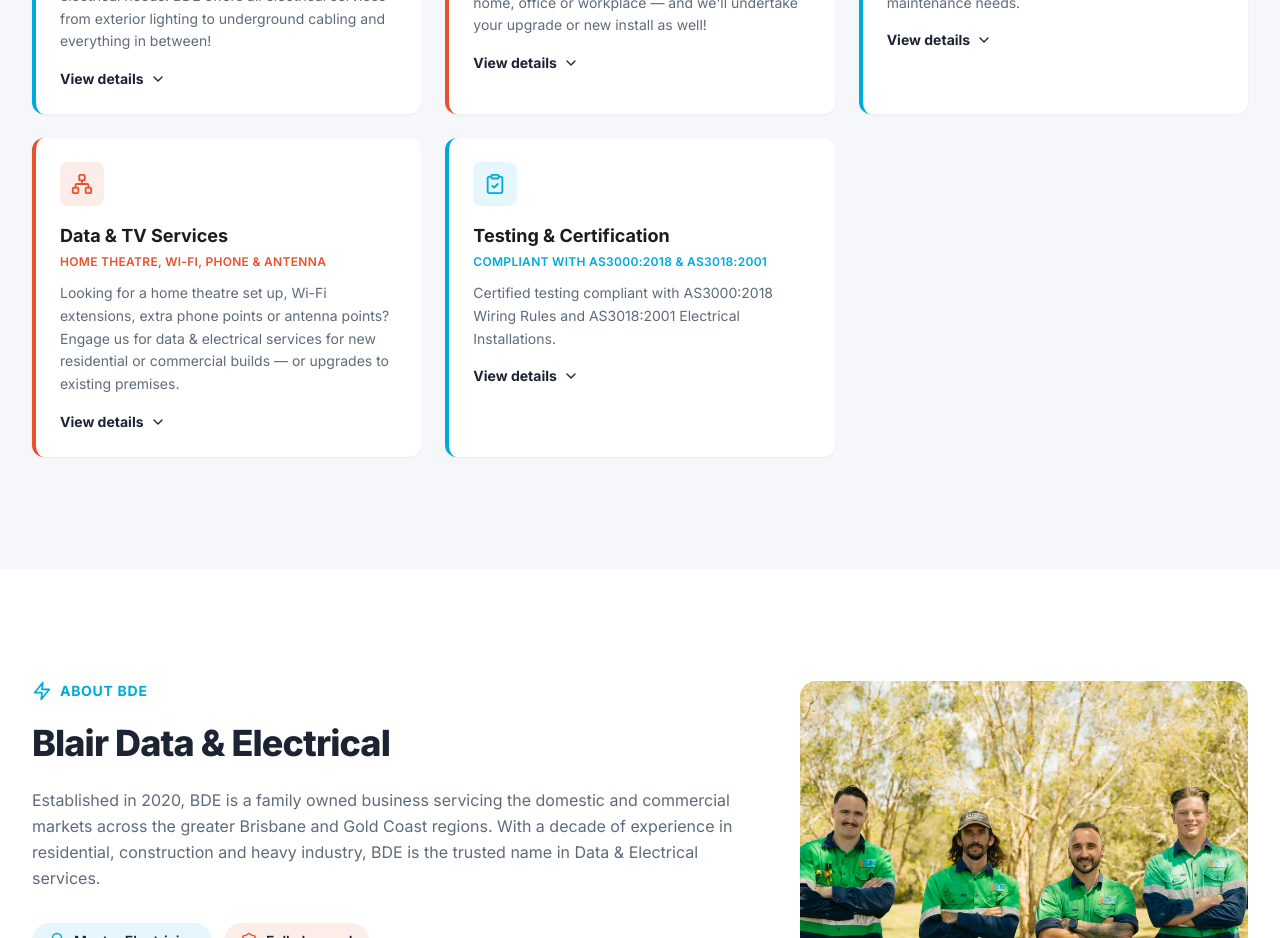
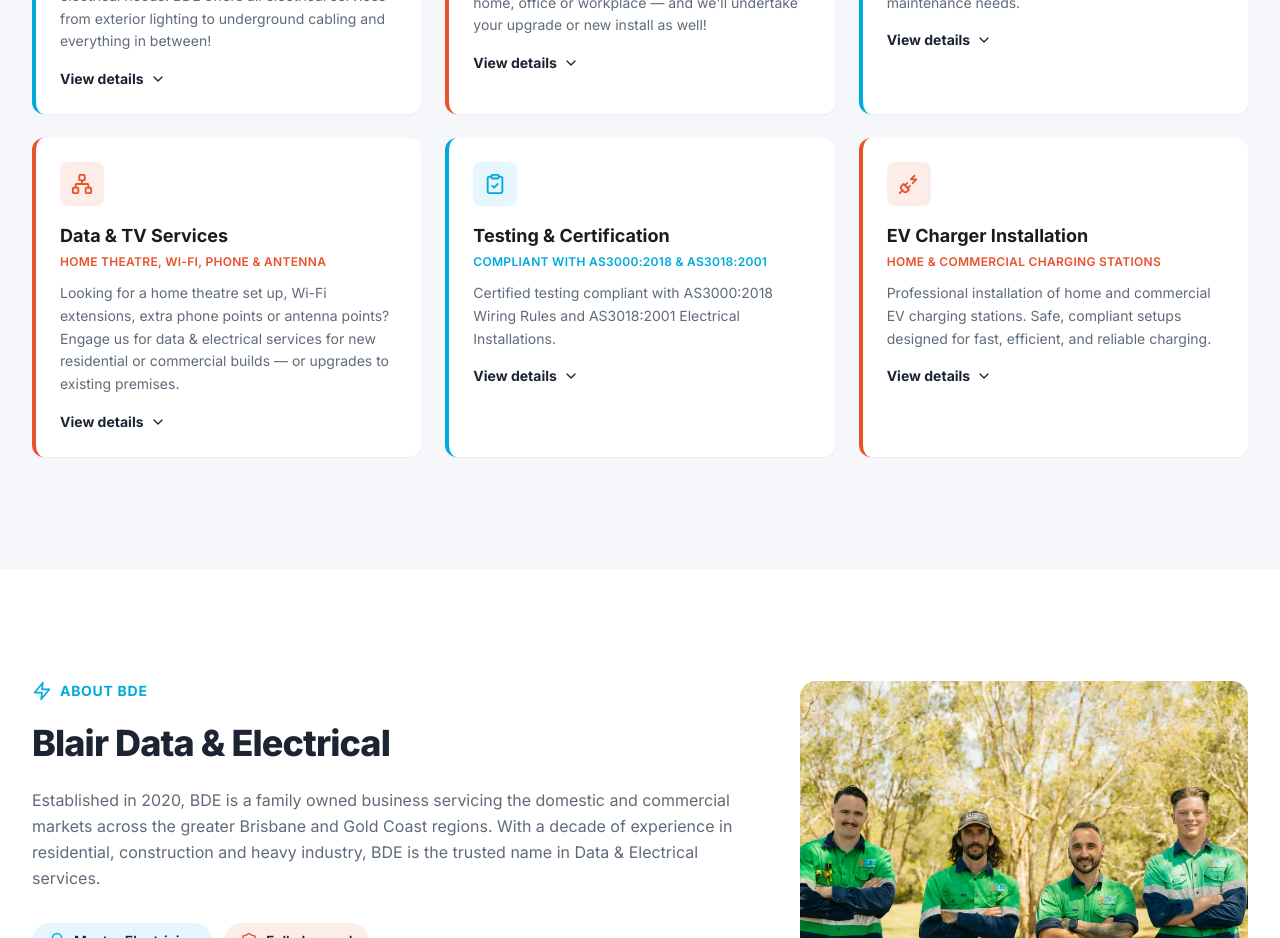
Before and after one commit to Coast-IT/blair-electrical, a Next.js app: page / in a window 1280 px wide. Shown: the part 1280-2218 px from the top of the page. Built offline with nearby package versions, Linux system fonts and the light colour scheme.

Commit message:
Add EV Charger Installation as 6th service card
Orange accent to match the alternating pattern. Includes bullet
points for home/commercial installs, circuit upgrades, major
brands, compliance, and load management.

https://claude.ai/code/session_01LpidxpojfRwCLnQb2Vyknq

```diff
--- a/components/Services.tsx
+++ b/components/Services.tsx
@@ -8,6 +8,7 @@ import {
   Wind,
   Network,
   ClipboardCheck,
+  PlugZap,
   ChevronDown,
   Zap,
 } from "lucide-react";
@@ -92,6 +93,22 @@ const services = [
       "Public — Available to local councils for new installations or upgrades",
     ],
     color: "brand-blue" as const,
+  },
+  {
+    icon: PlugZap,
+    title: "EV Charger Installation",
+    subtitle: "Home & commercial charging stations",
+    description:
+      "Professional installation of home and commercial EV charging stations. Safe, compliant setups designed for fast, efficient, and reliable charging.",
+    items: [
+      "Home EV charger installation & setup",
+      "Commercial & workplace charging stations",
+      "Dedicated EV circuit & switchboard upgrades",
+      "All major charger brands — Tesla, Ocular, Wallbox & more",
+      "Compliance with AS/NZS 3000 wiring rules",
+      "Load management & smart charging solutions",
+    ],
+    color: "accent" as const,
   },
 ];
 
```
